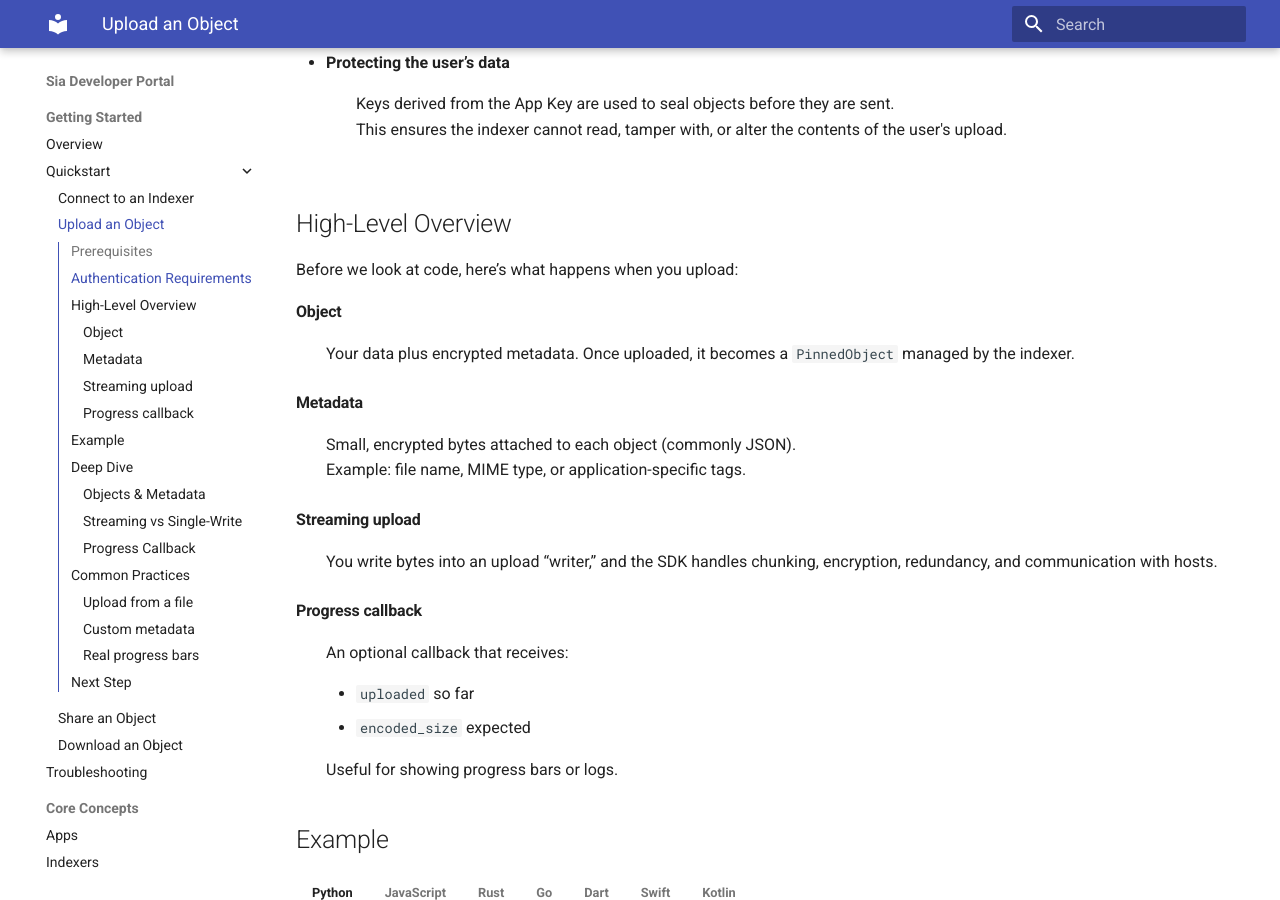
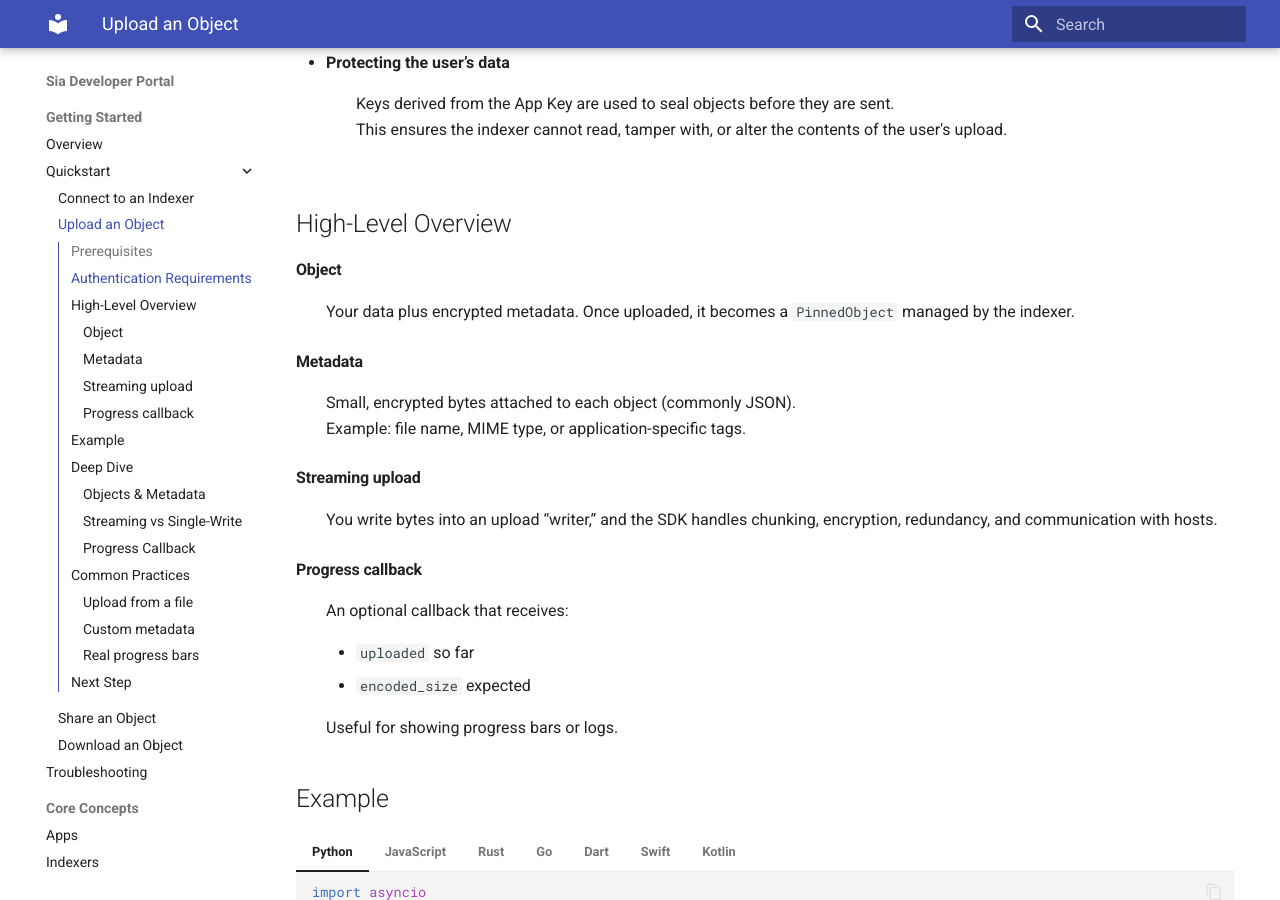
Before and after one commit to SiaFoundation/developer-portal, an MkDocs documentation site: the page built from docs/getting-started/quickstart/upload-an-object.md, in a window 1280 px wide and 900 px high, scrolled down 923 px. Built offline with MkDocs 1.6.1 and Material for MkDocs 9.7.7, drawn with Linux system fonts in a browser that asks for light colours.

Commit message:
Standardized `## High-Level Overview` section.

```diff
--- a/docs/getting-started/quickstart/upload-an-object.md
+++ b/docs/getting-started/quickstart/upload-an-object.md
@@ -33,8 +33,6 @@
     This ensures the indexer cannot read, tamper with, or alter the contents of the user's upload.
 
 ## High-Level Overview
-
-Before we look at code, here’s what happens when you upload:
 
 #### Object
 :   Your data plus encrypted metadata. Once uploaded, it becomes a `PinnedObject` managed by the indexer.
```
